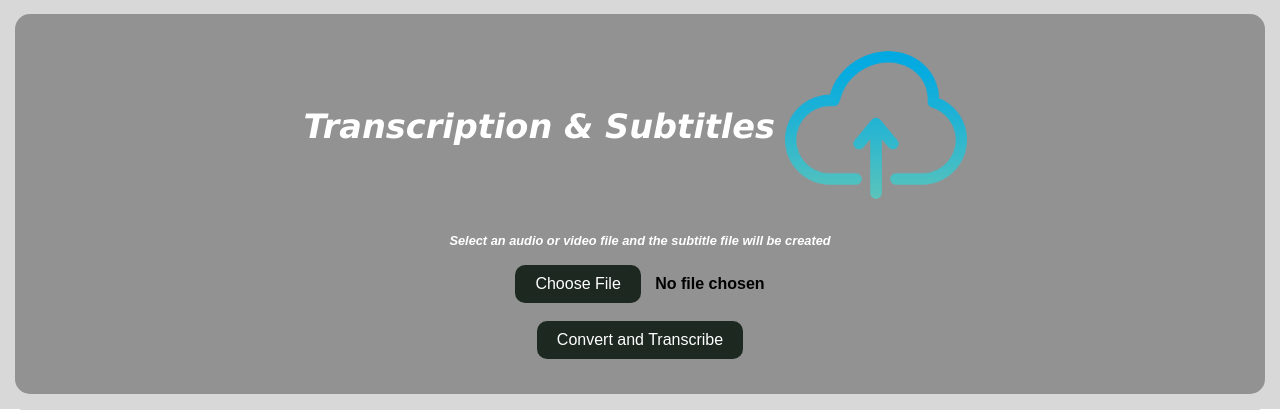
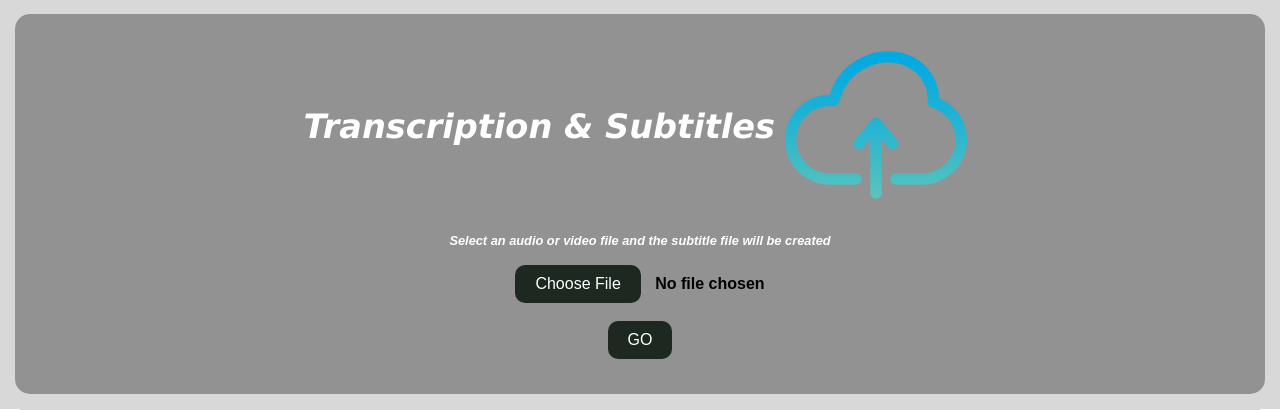
Before and after one commit to ADEL-MAHMOUD10/SubTranscribe, a Flask app: page / in a window 1280 px wide. Shown: the part 99-509 px from the top of the page. Run offline with Flask 2, Linux system fonts and the light colour scheme.

Commit message:
Update index.html

```diff
--- a/templates/index.html
+++ b/templates/index.html
@@ -26,7 +26,7 @@
                 <input type="file" id="file" name="file" accept="audio/*|video/*|" onchange="updateFileName()">
                 <span id="file-name">No file chosen</span>
                 <br><br>
-                <button type="submit" id="submit-btn">Convert and Transcribe</button>
+                <button type="submit" id="submit-btn">GO</button>
             </form>
 
             <div id="progress-container" style="display:none;">
```
